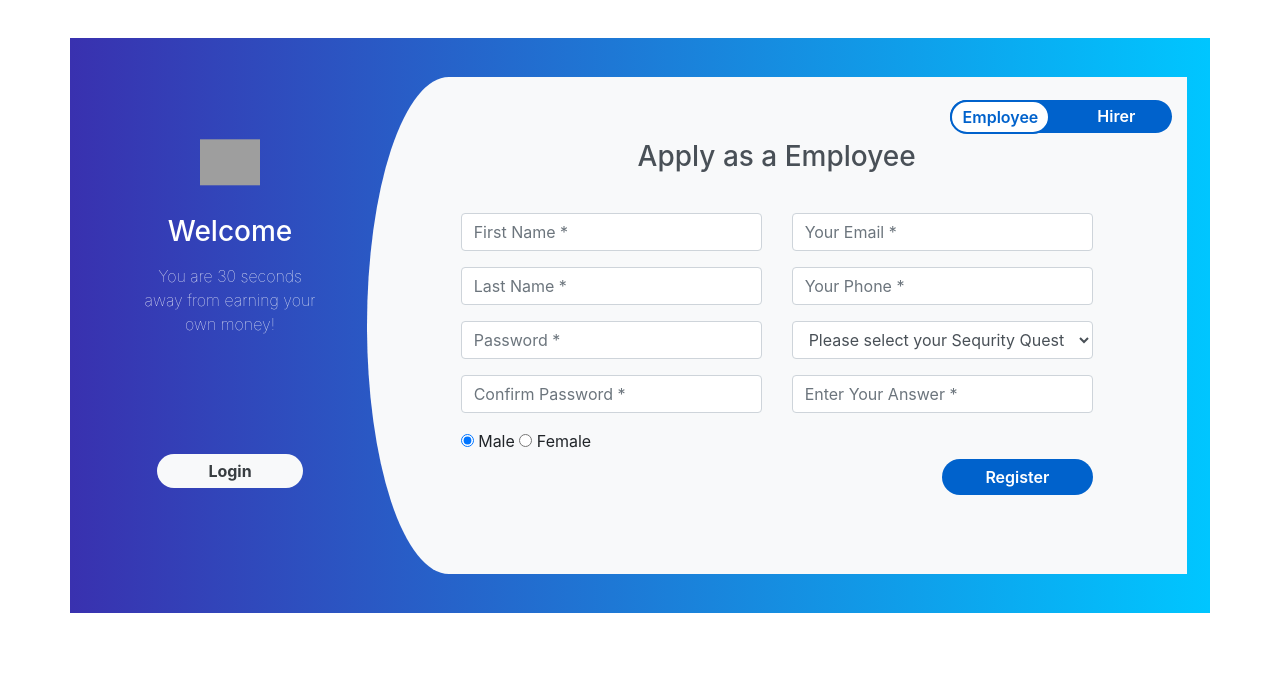
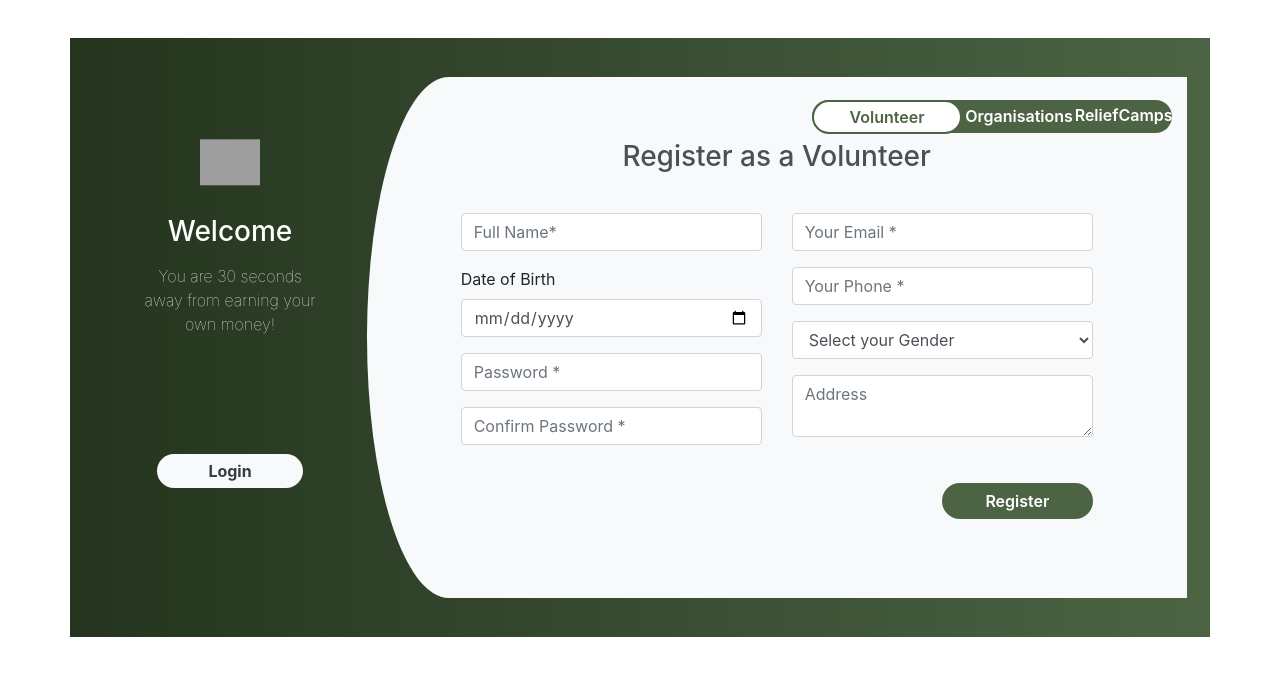
Before and after one commit to riyaahh/rescueHub, a Django app: page /registration in a window 1280 px wide. Shown: the top 676 px of the page. Run offline with Django 4.2, Linux system fonts and the light colour scheme; parts of the project's set-up code (start-up, migrations or seed data) failed here and were passed over; some libraries are stand-ins or nearby versions; grey boxes are pictures that could not be loaded.

Commit message:
Updated CSS and set the Registration page

```diff
--- a/RescueHub/ReliefCamps/urls.py
+++ b/RescueHub/ReliefCamps/urls.py
@@ -1,10 +1,3 @@
-<<<<<<< HEAD
-from django.urls import path
-from . import views
-
-urlpatterns = [
-]
-=======
 from django.urls import path,include
 
 from .import views
@@ -12,4 +5,3 @@ from .import views
 urlpatterns=[
 
 ]
->>>>>>> 42665a3deb48b0701cee9444e1e1307d34efa453
--- a/RescueHub/Templates/Organisations/organisationPortal.html
+++ b/RescueHub/Templates/Organisations/organisationPortal.html
@@ -6,6 +6,7 @@
 <link rel="stylesheet" href= "{% static 'css/reset.css' %}" type="text/css">
 <link rel="stylesheet" href="{% static 'css/layout.css' %}" type="text/css">
 <link rel="stylesheet" href= "{% static 'css/style.css' %}" type="text/css">
+<link rel="stylesheet" href= "{% static 'css/OrgNav.css' %}" type="text/css">
 <script type="text/javascript" src="{% static  'js/jquery-1.6.js' %}"></script>
 <script src="{% static 'js/cufon-yui.js' %}" type="text/javascript"></script>
 <script src="{% static 'js/cufon-replace.js' %}" type="text/javascript"></script>
@@ -67,7 +68,7 @@
                 </ul>
               </div>
             </div>
-            <div class="col-md-8">
+            {% comment %} <div class="col-md-8">
               <div class="card mb-3">
                 <div class="card-body">
                   <div class="row">
@@ -185,7 +186,7 @@
             </div>
           </div>
 
-        </div>
+        </div> {% endcomment %}
     </div>
     {% endblock content %}
 
--- a/RescueHub/Templates/registration.html
+++ b/RescueHub/Templates/registration.html
@@ -1,15 +1,14 @@
 {% load static %}
 <!DOCTYPE html>
-<html>
+<html lang="en">
 <head>
-
+    <meta charset="UTF-8">
+    <meta name="viewport" content="width=device-width, initial-scale=1.0">
     <link href="//maxcdn.bootstrapcdn.com/bootstrap/4.1.1/css/bootstrap.min.css" rel="stylesheet" id="bootstrap-css">
     <link href="{% static 'css/register.css' %}" rel="stylesheet">
+    <script src="//cdnjs.cloudflare.com/ajax/libs/jquery/3.2.1/jquery.min.js"></script>
     <script src="//maxcdn.bootstrapcdn.com/bootstrap/4.1.1/js/bootstrap.min.js"></script>
-    <script src="//cdnjs.cloudflare.com/ajax/libs/jquery/3.2.1/jquery.min.js"></script>
-
 </head>
-
 <body>
     <div class="container register">
         <div class="row">
@@ -17,46 +16,44 @@
                 <img src="https://image.ibb.co/n7oTvU/logo_white.png" alt=""/>
                 <h3>Welcome</h3>
                 <p>You are 30 seconds away from earning your own money!</p>
+                <a href="{% url 'login' %}">
                 <input type="submit" name="" value="Login"/><br/>
             </div>
             <div class="col-md-9 register-right">
                 <ul class="nav nav-tabs nav-justified" id="myTab" role="tablist">
                     <li class="nav-item">
-                        <a class="nav-link active" id="home-tab" data-toggle="tab" href="#home" role="tab" aria-controls="home" aria-selected="true">Employee</a>
+                        <a class="nav-link active" id="volunteer-tab" data-toggle="tab" href="#volunteer" role="tab" aria-controls="volunteer" aria-selected="true">Volunteer  </a>
                     </li>
                     <li class="nav-item">
-                        <a class="nav-link" id="profile-tab" data-toggle="tab" href="#profile" role="tab" aria-controls="profile" aria-selected="false">Hirer</a>
+                        <a class="nav-link" id="organisation-tab" data-toggle="tab" href="#organisation" role="tab" aria-controls="organisation" aria-selected="false">Organisations  </a>
+                    </li>
+                    <li class="nav-item">
+                        <a class="nav-link" id="relief-camp-tab" data-toggle="tab" href="#relief-camp" role="tab" aria-controls="relief-camp" aria-selected="false">ReliefCamps</a>
                     </li>
                 </ul>
                 <div class="tab-content" id="myTabContent">
-                    <div class="tab-pane fade show active" id="home" role="tabpanel" aria-labelledby="home-tab">
-                        <h3 class="register-heading">Apply as a Employee</h3>
+
+                    <!-- Volunteer Form -->
+                    <div class="tab-pane fade show active" id="volunteer" role="tabpanel" aria-labelledby="volunteer-tab">
+                        <h3 class="register-heading">Register as a Volunteer</h3>
                         <div class="row register-form">
                             <div class="col-md-6">
                                 <div class="form-group">
-                                    <input type="text" class="form-control" placeholder="First Name *" value="" />
+                                    <input type="text" class="form-control" placeholder="Full Name*" value="" />
                                 </div>
                                 <div class="form-group">
-                                    <input type="text" class="form-control" placeholder="Last Name *" value="" />
+                                    <label for="exampleFormControlInput2">Date of Birth</label>
+                                    <input type="date" class="form-control" id="exampleFormControlInput2" placeholder="DOB">
                                   </div>
                                 <div class="form-group">
                                     <input type="password" class="form-control" placeholder="Password *" value="" />
                                 </div>
                                 <div class="form-group">
-                                    <input type="password" class="form-control"  placeholder="Confirm Password *" value="" />
+                                    <input type="password" class="form-control" placeholder="Confirm Password *" value="" />
                                 </div>
-                                <div class="form-group">
-                                    <div class="maxl">
-                                        <label class="radio inline">
-                                            <input type="radio" name="gender" value="male" checked>
-                                            <span> Male </span>
-                                        </label>
-                                        <label class="radio inline">
-                                            <input type="radio" name="gender" value="female">
-                                            <span>Female </span>
-                                        </label>
-                                    </div>
-                                </div>
+
+
+
                             </div>
                             <div class="col-md-6">
                                 <div class="form-group">
@@ -67,28 +64,31 @@
                                 </div>
                                 <div class="form-group">
                                     <select class="form-control">
-                                        <option class="hidden"  selected disabled>Please select your Sequrity Question</option>
-                                        <option>What is your Birthdate?</option>
-                                        <option>What is Your old Phone Number</option>
-                                        <option>What is your Pet Name?</option>
+                                        <option class="hidden"  selected disabled>Select your Gender</option>
+                                        <option>Female</option>
+                                        <option>Male</option>
+                                        <option>Transgender</option>
+                                        <option>Prefer not to say</option>
                                     </select>
                                 </div>
                                 <div class="form-group">
-                                    <input type="text" class="form-control" placeholder="Enter Your Answer *" value="" />
+                                    <textarea class="form-control" id="exampleFormControlTextarea1" rows="2", placeholder="Address"></textarea>
                                   </div>
                                 <input type="submit" class="btnRegister"  value="Register"/>
                             </div>
                         </div>
                     </div>
-                    <div class="tab-pane fade show" id="profile" role="tabpanel" aria-labelledby="profile-tab">
-                        <h3  class="register-heading">Apply as a Hirer</h3>
+
+                    <!-- Organisation Form -->
+                    <div class="tab-pane fade" id="organisation" role="tabpanel" aria-labelledby="organisation-tab">
+                        <h3 class="register-heading">Apply as an Organisation</h3>
                         <div class="row register-form">
                             <div class="col-md-6">
                                 <div class="form-group">
-                                    <input type="text" class="form-control" placeholder="First Name *" value="" />
+                                    <input type="text" class="form-control" placeholder="Name of the Organisation *" value="" />
                                 </div>
                                 <div class="form-group">
-                                    <input type="text" class="form-control" placeholder="Last Name *" value="" />
+                                    <input type="text" class="form-control" placeholder="Name of Person of Contact *" value="" />
                                 </div>
                                 <div class="form-group">
                                     <input type="email" class="form-control" placeholder="Email *" value="" />
@@ -96,9 +96,9 @@
                                 <div class="form-group">
                                     <input type="text" maxlength="10" minlength="10" class="form-control" placeholder="Phone *" value="" />
                                 </div>
-
                             </div>
                             <div class="col-md-6">
+
                                 <div class="form-group">
                                     <input type="password" class="form-control" placeholder="Password *" value="" />
                                 </div>
@@ -106,25 +106,51 @@
                                     <input type="password" class="form-control" placeholder="Confirm Password *" value="" />
                                 </div>
                                 <div class="form-group">
-                                    <select class="form-control">
-                                        <option class="hidden"  selected disabled>Please select your Sequrity Question</option>
-                                        <option>What is your Birthdate?</option>
-                                        <option>What is Your old Phone Number</option>
-                                        <option>What is your Pet Name?</option>
-                                    </select>
-                                </div>
-                                <div class="form-group">
-                                    <input type="text" class="form-control" placeholder="`Answer *" value="" />
+                                    <label for="exampleFormControlTextarea1"></label>
+                                    <textarea class="form-control" id="exampleFormControlTextarea1" rows="2", placeholder="Address"></textarea>
                                   </div>
                                 <input type="submit" class="btnRegister"  value="Register"/>
                             </div>
                         </div>
                     </div>
+
+                    <!-- Relief Camp Form -->
+                    <div class="tab-pane fade" id="relief-camp" role="tabpanel" aria-labelledby="relief-camp-tab">
+                        <h3 class="register-heading">Register as a Relief Camp</h3>
+                        <div class="row register-form">
+                            <div class="col-md-6">
+                                <div class="form-group">
+                                    <input type="text" class="form-control" placeholder="Name of the Camp *" value="" />
+                                </div>
+                                <div class="form-group">
+                                    <input type="text" class="form-control" placeholder="Name of Person of Contact *" value="" />
+                                </div>
+                                <div class="form-group">
+                                    <input type="email" class="form-control" placeholder="Email *" value="" />
+                                </div>
+                                <div class="form-group">
+                                    <input type="text" maxlength="10" minlength="10" class="form-control" placeholder="Phone *" value="" />
+                                </div>
+                            </div>
+                            <div class="col-md-6">
+
+                                <div class="form-group">
+                                    <input type="password" class="form-control" placeholder="Password *" value="" />
+                                </div>
+                                <div class="form-group">
+                                    <input type="password" class="form-control" placeholder="Confirm Password *" value="" />
+                                </div>
+                                <div class="form-group">
+                                    <label for="exampleFormControlTextarea1"></label>
+                                    <textarea class="form-control" id="exampleFormControlTextarea1" rows="2", placeholder="Address"></textarea>
+                                  </div>
+                                <input type="submit" class="btnRegister"  value="Register"/>
                             </div>
                         </div>
                     </div>
 
                 </div>
+            </div>
+        </div>
         </body>
-
         </html>
--- a/RescueHub/Volunteers/urls.py
+++ b/RescueHub/Volunteers/urls.py
@@ -1,11 +1,3 @@
-<<<<<<< HEAD
-from django.urls import path
-from . import views
-
-urlpatterns = [
-
-]
-=======
 from django.urls import path,include
 
 from .import views
@@ -14,4 +6,3 @@ urlpatterns=[
     path('VolunteerPortal',views.VolunteerPortal,name="VolunteerPortal"),
     path('volunteertasks',views.volunteertasks,name="volunteertasks"),
 ]
->>>>>>> 42665a3deb48b0701cee9444e1e1307d34efa453
--- a/RescueHub/static/css/register.css
+++ b/RescueHub/static/css/register.css
@@ -1,5 +1,5 @@
 .register{
-    background: -webkit-linear-gradient(left, #3931af, #00c6ff);
+    background: -webkit-linear-gradient(left, #24341e, #4c6444);
     margin-top: 3%;
     padding: 3%;
 }
@@ -56,7 +56,7 @@
     border: none;
     border-radius: 1.5rem;
     padding: 2%;
-    background: #0062cc;
+    background: #4c6444;
     color: #fff;
     font-weight: 600;
     width: 50%;
@@ -65,9 +65,8 @@
 .register .nav-tabs{
     margin-top: 3%;
     border: none;
-    background: #0062cc;
+    background: #4c6444;
     border-radius: 1.5rem;
-    width: 28%;
     float: right;
 }
 .register .nav-tabs .nav-link{
@@ -82,9 +81,9 @@
     border: none;
 }
 .register .nav-tabs .nav-link.active{
-    width: 100px;
-    color: #0062cc;
-    border: 2px solid #0062cc;
+    width: 150px;
+    color: #4c6444;
+    border: 2px solid #4c6444;
     border-top-left-radius: 1.5rem;
     border-bottom-left-radius: 1.5rem;
 }
```
Also changed, not shown: RescueHub/Templates/Organisations/OrgBase.html (+5 -13 lines), RescueHub/Templates/help.html (+3 -8 lines), RescueHub/Templates/login.html (+10 -20 lines), RescueHub/static/css/OrgNav.css (added, +54 -0 lines), RescueHub/static/css/login.css (+12 -13 lines). Lines whose indentation alone changed are shown as unchanged.
